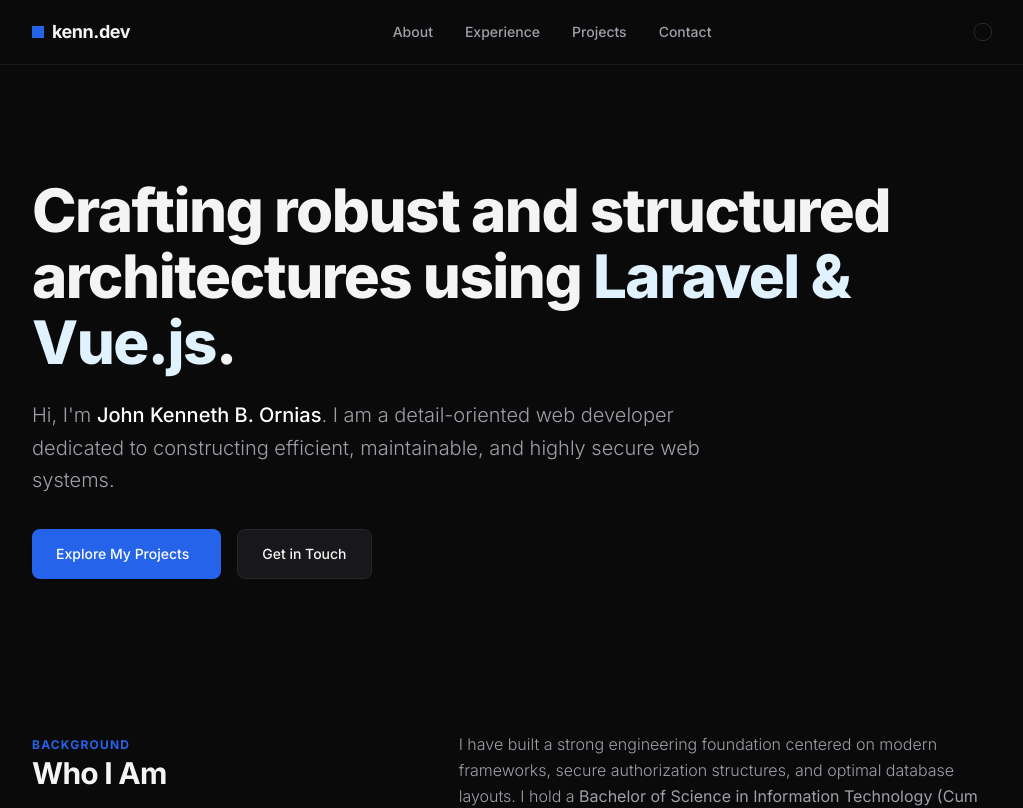
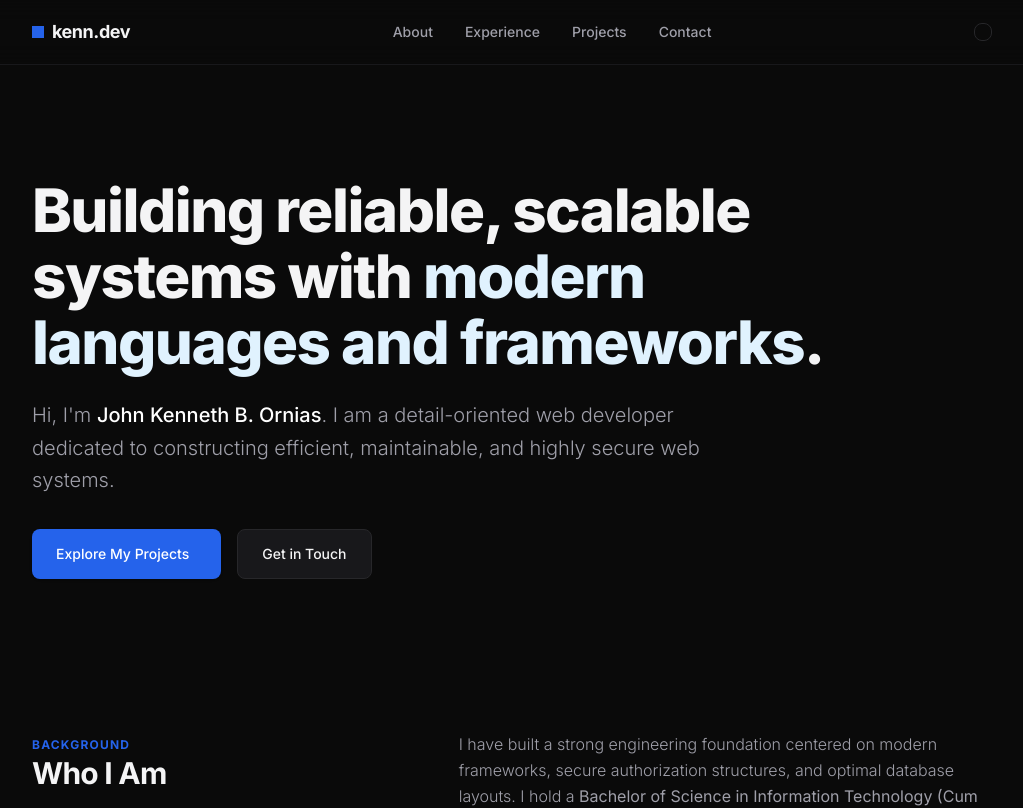
Before and after one commit to repulse-86/portfolio, a Vue app: page / in a window 1280 px wide. Shown: the top 808 px of the page, without its empty margins (120-1143 px from the left). Built offline with nearby package versions, Linux system fonts and the light colour scheme; some icons are missing.

Commit message:
feat: replace hero section's text to not be exclusive to larael and vue

```diff
--- a/src/components/sections/HeroSection.vue
+++ b/src/components/sections/HeroSection.vue
@@ -3,8 +3,8 @@
         <h1
             class="text-4xl sm:text-5xl md:text-6xl font-extrabold tracking-tight leading-[1.1] mb-6 max-w-4xl"
         >
-            Crafting robust and structured architectures using
-            <span class="text-brand-600 dark:text-brand-100">Laravel & Vue.js</span>.
+            Building reliable, scalable systems with
+            <span class="text-brand-600 dark:text-brand-100">modern languages and frameworks</span>.
         </h1>
 
         <p
```
